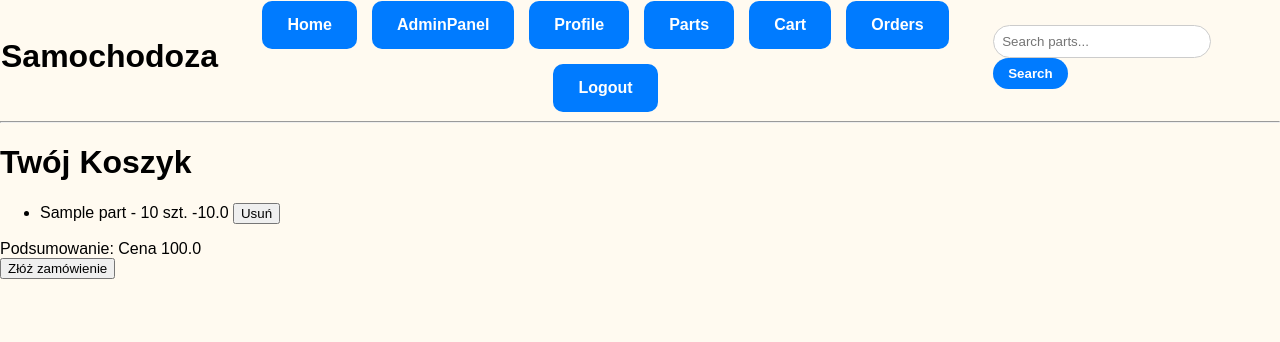
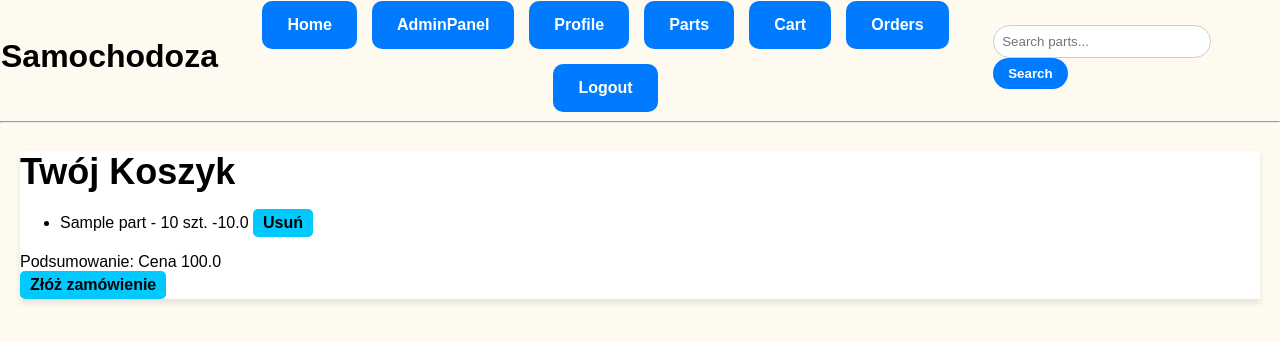
Before and after one commit to dawid-markowski/ProjPAINT, a Flask app: page /cart in a window 1280 px wide. Shown: the top 342 px of the page. Run offline with Flask 3, Linux system fonts and the light colour scheme; a user stored in the database is signed in; tables that the repository leaves empty hold one stand-in row (values such as "Sample post").

Commit message:
dodanie stylu

```diff
--- a/app/templates/cart/cart.html
+++ b/app/templates/cart/cart.html
@@ -1,6 +1,41 @@
 {% extends "base.html" %}
 
 {% block content %}
+    <style>
+
+    .container {
+        padding: 20px;
+    }
+
+    .product-card {
+        background: #fff;
+        border-radius: 0px;
+        box-shadow: 0 4px 6px rgba(0, 0, 0, 0.1);
+        overflow: hidden;
+        transition: transform 0.2s;
+    }
+
+
+    .btn-primary {
+        background: #00c9ff;
+        border: none;
+        padding: 5px 10px;
+        border-radius: 5px;
+        font-size: 1rem;
+        font-weight: bold;
+        transition: background 0.3s;
+        display: inline-block;
+        text-align: center;
+    }
+
+    .btn-primary:hover {
+        background: #597a9f;
+    }
+
+
+    </style>
+    <div class="container">
+        <div class="product-card">
             <h1>Twój Koszyk</h1>
 
             {% if cart_items %}
@@ -9,7 +44,7 @@
                         <li>
                             {{ item.part.part_name }} - {{ item.quantity }} szt. -{{ item.part.price }}
                             <form method="post" action="{{ url_for('cart.remove_from_cart',item_id=item.id) }}" style="display: inline;">
-                    <button type="submit" class="btn btn-danger btn-sm">Usuń</button>
+                                <button type="submit" class="btn btn-primary">Usuń</button>
                             </form>
                         </li>
                     {% endfor %}
@@ -17,12 +52,15 @@
             Podsumowanie: Cena {{ cart.get_total_price() }}
              <!-- Przycisk Checkout -->
                 <form method="post" action="{{ url_for('checkout.checkout') }}">
-        <button type="submit" class="btn btn-success">Złóż zamówienie</button>
+                    <button type="submit" class="btn btn-primary">Złóż zamówienie</button>
                 </form>
 
 
             {% else %}
                 <p>Twój koszyk jest pusty.</p>
             {% endif %}
+        </div>
+    </div>
+
 
 {% endblock %}
--- a/app/templates/shop/parts.html
+++ b/app/templates/shop/parts.html
@@ -78,11 +78,6 @@
         transform: scale(1.02);
     }
 
-    .product-image {
-        width: 100%;
-        height: 200px;
-        object-fit: cover;
-    }
 
     .product-info {
         padding: 15px;
```
Also changed, not shown: app/templates/shop/part.html (+0 -34 lines). Lines whose indentation alone changed are shown as unchanged.
